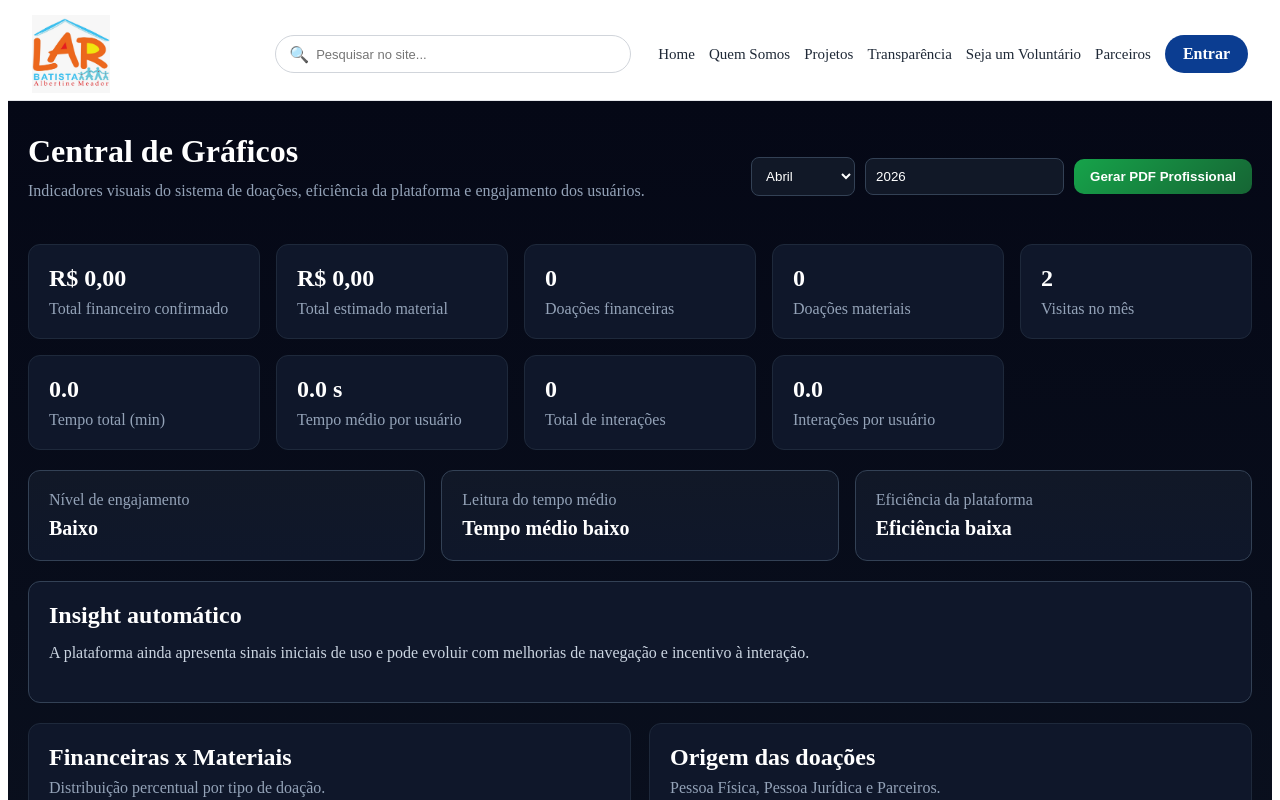
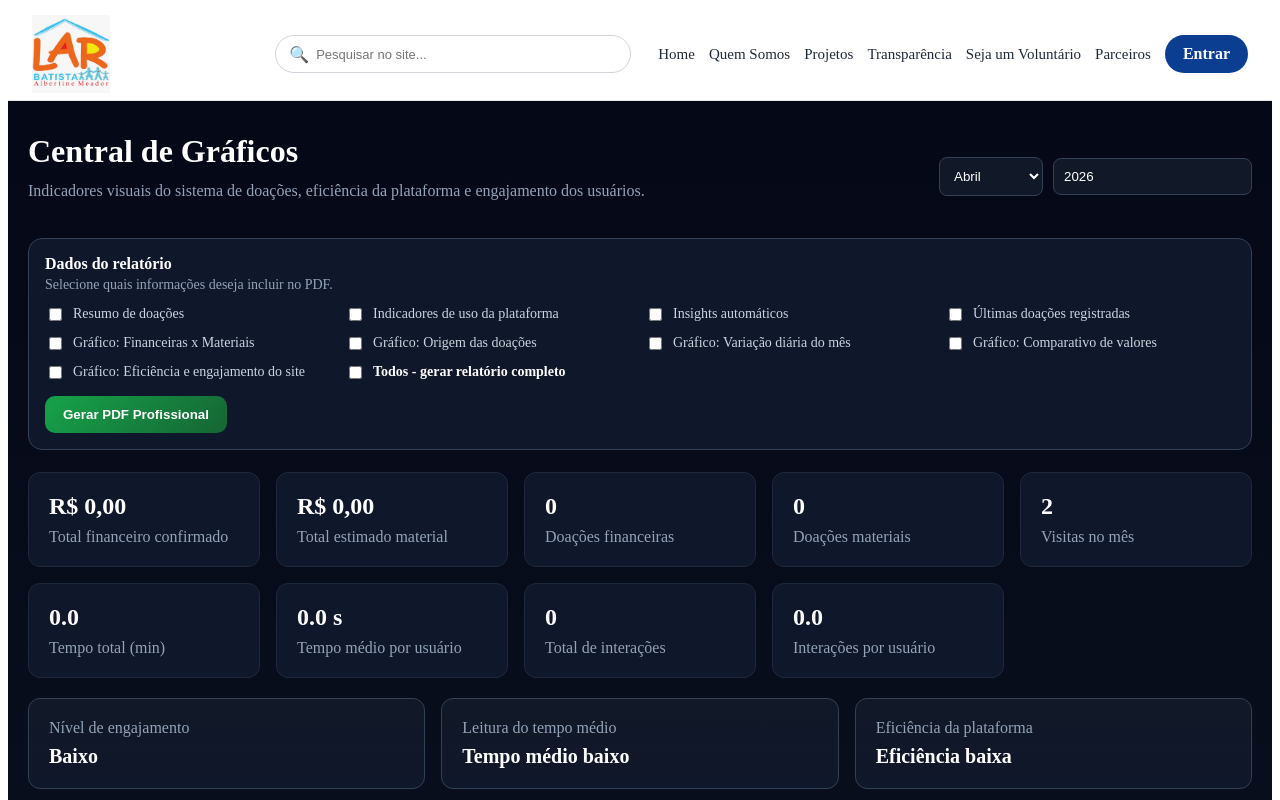
Before and after one commit to ulisses28/plataforma-acolhimento-social, a React app in the folder frontend/: page /admin/graficos in a window 1280 px wide. Shown: the top 800 px of the page. Built offline with nearby package versions, Linux system fonts and the light colour scheme; the HTML template or start-up script is replaced by a standard one.

Commit message:
feat: relatório dinâmico com seleção de dados, gráficos individuais e exportação PDF profissional

```diff
--- a/frontend/src/pages/admin/GraficosAdmin.jsx
+++ b/frontend/src/pages/admin/GraficosAdmin.jsx
@@ -37,6 +37,9 @@ function GraficosAdmin() {
   const [anoSelecionado, setAnoSelecionado] = useState(
     String(hoje.getFullYear())
   )
+
+  const [secoesRelatorio, setSecoesRelatorio] = useState([])
+  const [erroRelatorio, setErroRelatorio] = useState('')
 
   useEffect(() => {
     setDoacoes(listarDoacoes())
@@ -208,6 +211,53 @@ function GraficosAdmin() {
     }
   }, [tempoMedioVisita, interacoesPorUsuario])
 
+  const opcoesRelatorio = [
+    { id: 'resumo', label: 'Resumo de doações' },
+    { id: 'uso', label: 'Indicadores de uso da plataforma' },
+    { id: 'insights', label: 'Insights automáticos' },
+    { id: 'doacoes', label: 'Últimas doações registradas' },
+    { id: 'grafico-financeiras-materiais', label: 'Gráfico: Financeiras x Materiais' },
+    { id: 'grafico-origem-doacoes', label: 'Gráfico: Origem das doações' },
+    { id: 'grafico-variacao-diaria', label: 'Gráfico: Variação diária do mês' },
+    { id: 'grafico-comparativo-valores', label: 'Gráfico: Comparativo de valores' },
+    { id: 'grafico-eficiencia-site', label: 'Gráfico: Eficiência e engajamento do site' }
+  ]
+
+  function alternarSecao(id) {
+    setErroRelatorio('')
+
+    if (secoesRelatorio.includes(id)) {
+      setSecoesRelatorio(secoesRelatorio.filter((item) => item !== id))
+    } else {
+      setSecoesRelatorio([...secoesRelatorio, id])
+    }
+  }
+
+  function selecionarTodosRelatorios() {
+    setErroRelatorio('')
+
+    if (secoesRelatorio.length === opcoesRelatorio.length) {
+      setSecoesRelatorio([])
+    } else {
+      setSecoesRelatorio(opcoesRelatorio.map((opcao) => opcao.id))
+    }
+  }
+
+  async function handleGerarRelatorioPDF() {
+    if (secoesRelatorio.length === 0) {
+      setErroRelatorio('Você deve selecionar pelo menos uma opção.')
+      return
+    }
+
+    await gerarRelatorioPDF({
+      resumo,
+      doacoes,
+      analytics,
+      insights,
+      secoes: secoesRelatorio
+    })
+  }
+
   return (
     <main style={styles.page}>
       <div style={styles.container}>
@@ -245,23 +295,51 @@ function GraficosAdmin() {
               style={styles.select}
               placeholder="Ano"
             />
-
-            <button
-              style={styles.btnExport}
-              onClick={() =>
-                gerarRelatorioPDF({
-                  resumo,
-                  doacoes,
-                  analytics,
-                  insights
-                })
-              }
-              type="button"
-            >
-              Gerar PDF Profissional
-            </button>
           </div>
         </header>
+
+        <section style={styles.reportPanel}>
+          <div style={styles.reportBox}>
+            <div style={styles.reportTitle}>Dados do relatório</div>
+            <p style={styles.reportSubtitle}>
+              Selecione quais informações deseja incluir no PDF.
+            </p>
+
+            <div style={styles.optionsGrid}>
+              {opcoesRelatorio.map((opcao) => (
+                <label key={opcao.id} style={styles.checkItem}>
+                  <input
+                    type="checkbox"
+                    checked={secoesRelatorio.includes(opcao.id)}
+                    onChange={() => alternarSecao(opcao.id)}
+                  />
+                  {opcao.label}
+                </label>
+              ))}
+
+              <label style={styles.checkItemStrong}>
+                <input
+                  type="checkbox"
+                  checked={secoesRelatorio.length === opcoesRelatorio.length}
+                  onChange={selecionarTodosRelatorios}
+                />
+                Todos - gerar relatório completo
+              </label>
+            </div>
+
+            {erroRelatorio && (
+              <p style={styles.errorText}>{erroRelatorio}</p>
+            )}
+          </div>
+
+          <button
+            style={styles.btnExport}
+            onClick={handleGerarRelatorioPDF}
+            type="button"
+          >
+            Gerar PDF Profissional
+          </button>
+        </section>
 
         <section style={styles.summaryGrid}>
           <SummaryCard
@@ -339,7 +417,7 @@ function GraficosAdmin() {
         </section>
 
         <section id="area-graficos" style={styles.chartGrid}>
-          <div style={styles.chartCard}>
+          <div id="grafico-financeiras-materiais" style={styles.chartCard}>
             <h2 style={styles.chartTitle}>Financeiras x Materiais</h2>
             <p style={styles.chartSubtitle}>
               Distribuição percentual por tipo de doação.
@@ -365,7 +443,7 @@ function GraficosAdmin() {
             </div>
           </div>
 
-          <div style={styles.chartCard}>
+          <div id="grafico-origem-doacoes" style={styles.chartCard}>
             <h2 style={styles.chartTitle}>Origem das doações</h2>
             <p style={styles.chartSubtitle}>
               Pessoa Física, Pessoa Jurídica e Parceiros.
@@ -392,7 +470,10 @@ function GraficosAdmin() {
             </div>
           </div>
 
-          <div style={{ ...styles.chartCard, gridColumn: '1 / -1' }}>
+          <div
+            id="grafico-variacao-diaria"
+            style={{ ...styles.chartCard, gridColumn: '1 / -1' }}
+          >
             <h2 style={styles.chartTitle}>Variação diária do mês</h2>
             <p style={styles.chartSubtitle}>
               Evolução do volume diário do dia 1 até o último dia do mês selecionado.
@@ -419,7 +500,10 @@ function GraficosAdmin() {
             </div>
           </div>
 
-          <div style={{ ...styles.chartCard, gridColumn: '1 / -1' }}>
+          <div
+            id="grafico-comparativo-valores"
+            style={{ ...styles.chartCard, gridColumn: '1 / -1' }}
+          >
             <h2 style={styles.chartTitle}>Comparativo de valores</h2>
             <p style={styles.chartSubtitle}>
               Valor financeiro confirmado versus valor estimado de doações materiais.
@@ -444,7 +528,10 @@ function GraficosAdmin() {
             </div>
           </div>
 
-          <div style={{ ...styles.chartCard, gridColumn: '1 / -1' }}>
+          <div
+            id="grafico-eficiencia-site"
+            style={{ ...styles.chartCard, gridColumn: '1 / -1' }}
+          >
             <h2 style={styles.chartTitle}>Eficiência e engajamento do site</h2>
             <p style={styles.chartSubtitle}>
               Visitas, tempo médio de permanência e interações para medir a eficiência da plataforma.
@@ -532,7 +619,7 @@ const styles = {
     justifyContent: 'space-between',
     gap: '16px',
     flexWrap: 'wrap',
-    marginBottom: '24px'
+    marginBottom: '18px'
   },
   title: {
     color: '#fff',
@@ -557,14 +644,63 @@ const styles = {
     borderRadius: '8px',
     border: '1px solid #334155'
   },
+  reportPanel: {
+    background: '#0f172a',
+    border: '1px solid #334155',
+    borderRadius: '14px',
+    padding: '16px',
+    marginBottom: '22px'
+  },
+  reportBox: {
+    marginBottom: '14px'
+  },
+  reportTitle: {
+    color: '#fff',
+    fontWeight: '700',
+    fontSize: '1rem',
+    marginBottom: '4px'
+  },
+  reportSubtitle: {
+    color: '#94a3b8',
+    margin: '0 0 12px 0',
+    fontSize: '14px'
+  },
+  optionsGrid: {
+    display: 'grid',
+    gridTemplateColumns: 'repeat(auto-fit, minmax(240px, 1fr))',
+    gap: '10px'
+  },
+  checkItem: {
+    color: '#cbd5e1',
+    fontSize: '14px',
+    display: 'flex',
+    alignItems: 'center',
+    gap: '8px',
+    cursor: 'pointer'
+  },
+  checkItemStrong: {
+    color: '#fff',
+    fontSize: '14px',
+    fontWeight: '700',
+    display: 'flex',
+    alignItems: 'center',
+    gap: '8px',
+    cursor: 'pointer'
+  },
+  errorText: {
+    color: '#f87171',
+    fontSize: '13px',
+    fontWeight: '700',
+    margin: '10px 0 0 0'
+  },
   btnExport: {
     background: 'linear-gradient(135deg, #16a34a, #166534)',
     color: '#fff',
     border: 'none',
-    padding: '10px 16px',
+    padding: '11px 18px',
     borderRadius: '10px',
     cursor: 'pointer',
-    fontWeight: '600'
+    fontWeight: '700'
   },
   summaryGrid: {
     display: 'grid',
--- a/frontend/src/utils/pdfService.js
+++ b/frontend/src/utils/pdfService.js
@@ -1,59 +1,97 @@
 import jsPDF from 'jspdf'
+import html2canvas from 'html2canvas'
 
-export function gerarRelatorioPDF({ resumo, doacoes, analytics, insights }) {
+export async function gerarRelatorioPDF({
+  resumo,
+  doacoes,
+  analytics,
+  insights,
+  secoes = []
+}) {
   const pdf = new jsPDF()
+  const incluir = (secao) => secoes.includes(secao)
 
-  const dataGeracao = new Date().toLocaleDateString('pt-BR')
-  const horaGeracao = new Date().toLocaleTimeString('pt-BR')
+  let y = 18
 
-  pdf.setFontSize(18)
-  pdf.text('Relatório Gerencial de Doações e Eficiência da Plataforma', 14, 18)
+  pdf.setFontSize(16)
+  pdf.text('Relatório Gerencial - Lar Batista Albertine Meador', 14, y)
+
+  y += 8
+  pdf.setFontSize(10)
+  pdf.text(
+    `Gerado em: ${new Date().toLocaleDateString('pt-BR')} às ${new Date().toLocaleTimeString('pt-BR')}`,
+    14,
+    y
+  )
+
+  y += 6
+  pdf.line(14, y, 196, y)
+  y += 10
+
+  if (incluir('resumo')) {
+    pdf.setFontSize(13)
+    pdf.text('1. Resumo de Doações', 14, y)
+    y += 8
 
     pdf.setFontSize(10)
-  pdf.text('Instituição: Lar Batista Albertine Meador', 14, 26)
-  pdf.text(`Gerado em: ${dataGeracao} às ${horaGeracao}`, 14, 32)
+    pdf.text(`Total financeiro confirmado: ${formatarMoeda(resumo.totalFinanceiroConfirmado)}`, 14, y)
+    y += 6
+    pdf.text(`Total estimado material: ${formatarMoeda(resumo.totalEstimadoMaterial)}`, 14, y)
+    y += 6
+    pdf.text(`Doações financeiras: ${resumo.quantidadeFinanceiras}`, 14, y)
+    y += 6
+    pdf.text(`Doações materiais: ${resumo.quantidadeMateriais}`, 14, y)
+    y += 12
+  }
 
-  pdf.line(14, 36, 196, 36)
-
+  if (incluir('uso')) {
     pdf.setFontSize(13)
-  pdf.text('1. Resumo de Doações', 14, 46)
+    pdf.text('2. Indicadores de Uso da Plataforma', 14, y)
+    y += 8
 
     pdf.setFontSize(10)
-  pdf.text(`Total financeiro confirmado: ${formatarMoeda(resumo.totalFinanceiroConfirmado)}`, 14, 55)
-  pdf.text(`Total estimado em doações materiais: ${formatarMoeda(resumo.totalEstimadoMaterial)}`, 14, 61)
-  pdf.text(`Quantidade de doações financeiras: ${resumo.quantidadeFinanceiras}`, 14, 67)
-  pdf.text(`Quantidade de doações materiais: ${resumo.quantidadeMateriais}`, 14, 73)
+    pdf.text(`Visitas no mês: ${analytics?.totalVisitas || 0}`, 14, y)
+    y += 6
+    pdf.text(`Tempo total no site: ${((analytics?.tempoTotal || 0) / 60).toFixed(1)} min`, 14, y)
+    y += 6
+    pdf.text(`Tempo médio por usuário: ${(analytics?.tempoMedio || 0).toFixed(1)} s`, 14, y)
+    y += 6
+    pdf.text(`Total de interações: ${analytics?.totalInteracoes || 0}`, 14, y)
+    y += 6
+    pdf.text(`Interações por usuário: ${(analytics?.interacoesPorUsuario || 0).toFixed(1)}`, 14, y)
+    y += 12
+  }
 
+  if (incluir('insights')) {
     pdf.setFontSize(13)
-  pdf.text('2. Indicadores de Uso da Plataforma', 14, 88)
+    pdf.text('3. Insights Automáticos', 14, y)
+    y += 8
 
     pdf.setFontSize(10)
-  pdf.text(`Visitas no mês: ${analytics?.totalVisitas || 0}`, 14, 97)
-  pdf.text(`Tempo total no site: ${formatarMinutos(analytics?.tempoTotal || 0)}`, 14, 103)
-  pdf.text(`Tempo médio por usuário: ${(analytics?.tempoMedio || 0).toFixed(1)} segundos`, 14, 109)
-  pdf.text(`Total de interações: ${analytics?.totalInteracoes || 0}`, 14, 115)
-  pdf.text(`Interações por usuário: ${(analytics?.interacoesPorUsuario || 0).toFixed(1)}`, 14, 121)
+    pdf.text(`Nível de engajamento: ${insights?.nivelEngajamento || '-'}`, 14, y)
+    y += 6
+    pdf.text(`Leitura do tempo médio: ${insights?.leituraTempo || '-'}`, 14, y)
+    y += 6
+    pdf.text(`Eficiência da plataforma: ${insights?.eficiencia || '-'}`, 14, y)
+    y += 8
 
-  pdf.setFontSize(13)
-  pdf.text('3. Insights Automáticos', 14, 136)
-
-  pdf.setFontSize(10)
-  pdf.text(`Nível de engajamento: ${insights?.nivelEngajamento || '-'}`, 14, 145)
-  pdf.text(`Leitura do tempo médio: ${insights?.leituraTempo || '-'}`, 14, 151)
-  pdf.text(`Eficiência da plataforma: ${insights?.eficiencia || '-'}`, 14, 157)
-
-  const textoInsight = pdf.splitTextToSize(
+    const texto = pdf.splitTextToSize(
       insights?.resumoTexto || 'Sem dados suficientes para gerar uma leitura automática.',
       180
     )
 
-  pdf.text(textoInsight, 14, 166)
+    pdf.text(texto, 14, y)
+    y += texto.length * 5 + 10
+  }
 
-  let y = 190
+  if (incluir('doacoes')) {
+    if (y > 230) {
+      pdf.addPage()
+      y = 20
+    }
 
     pdf.setFontSize(13)
     pdf.text('4. Últimas Doações Registradas', 14, y)
-
     y += 8
 
     pdf.setFontSize(9)
@@ -61,7 +99,7 @@ export function gerarRelatorioPDF({ resumo, doacoes, analytics, insights }) {
     const ultimas = [...doacoes].slice(-10).reverse()
 
     if (ultimas.length === 0) {
-    pdf.text('Nenhuma doação registrada até o momento.', 14, y)
+      pdf.text('Nenhuma doação registrada.', 14, y)
     } else {
       ultimas.forEach((d) => {
         if (y > 280) {
@@ -74,10 +112,35 @@ export function gerarRelatorioPDF({ resumo, doacoes, analytics, insights }) {
             ? formatarMoeda(Number(d.valorEstimadoMaterial || 0))
             : d.valor || '-'
 
-      const linha = `${d.data || '-'} | ${d.doador || 'Anônimo'} | ${d.tipoDoacao || '-'} | ${valor} | ${d.status || '-'}`
-      pdf.text(linha, 14, y)
+        pdf.text(
+          `${d.data || '-'} | ${d.doador || 'Anônimo'} | ${d.tipoDoacao || '-'} | ${valor} | ${d.status || '-'}`,
+          14,
+          y
+        )
         y += 6
       })
+    }
+  }
+
+  const graficosSelecionados = secoes.filter((secao) => secao.startsWith('grafico-'))
+
+  for (const graficoId of graficosSelecionados) {
+    const elemento = document.getElementById(graficoId)
+
+    if (elemento) {
+      pdf.addPage()
+
+      const canvas = await html2canvas(elemento, {
+        scale: 1,
+        backgroundColor: '#ffffff'
+      })
+
+      const imgData = canvas.toDataURL('image/png')
+      const largura = 180
+      const altura = (canvas.height * largura) / canvas.width
+
+      pdf.addImage(imgData, 'PNG', 14, 20, largura, Math.min(altura, 250))
+    }
   }
 
   pdf.save('relatorio-gerencial-doacoes.pdf')
@@ -89,8 +152,3 @@ function formatarMoeda(valor) {
     currency: 'BRL'
   })
 }
-
-function formatarMinutos(segundos) {
-  const minutos = Number(segundos || 0) / 60
-  return `${minutos.toFixed(1)} min`
-}
```
Lines whose indentation alone changed are shown as unchanged.
